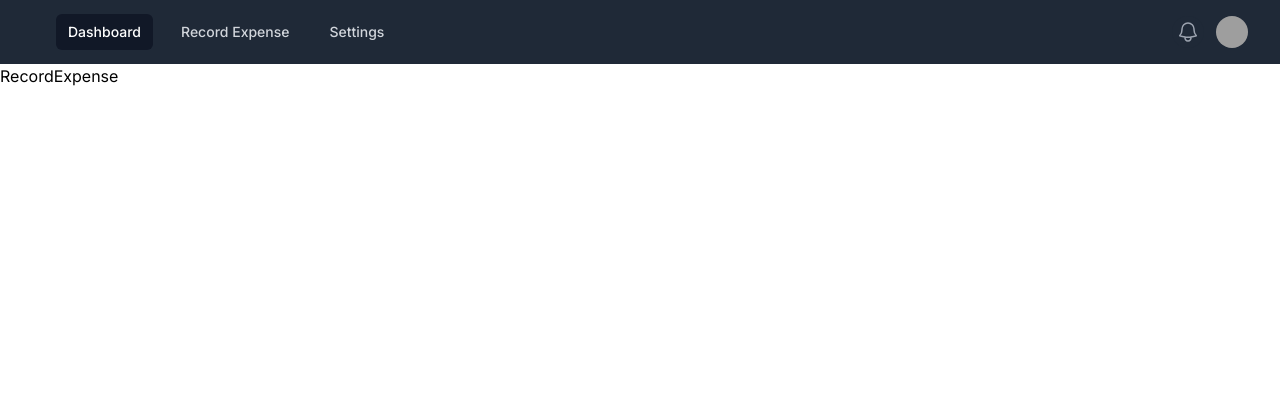
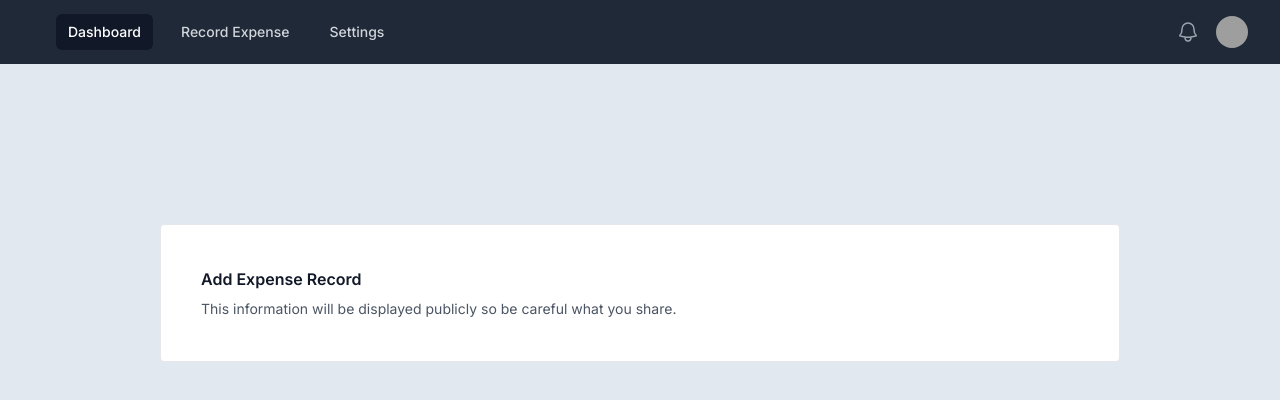
Before and after one commit to andychowhh/expense-tracker, a Next.js app in the folder web/: page /record-expense in a window 1280 px wide. Shown: the top 400 px of the page. Built offline with nearby package versions, Linux system fonts and the light colour scheme; grey boxes are pictures that could not be loaded.

Commit message:
Create Basic Layout for the form

```diff
--- a/web/app/record-expense/page.tsx
+++ b/web/app/record-expense/page.tsx
@@ -1,9 +1,19 @@
-import React from 'react'
+import React from "react";
 
 const RecordExpense = () => {
   return (
-    <div>RecordExpense</div>
-  )
-}
+    <div className="h-screen p-40 bg-slate-200">
+      <div className="border rounded bg-white p-10">
+        <h2 className="text-base font-semibold leading-7 text-gray-900">
+          Add Expense Record
+        </h2>
+        <p className="mt-1 text-sm leading-6 text-gray-600">
+          This information will be displayed publicly so be careful what you
+          share.
+        </p>
+      </div>
+    </div>
+  );
+};
 
-export default RecordExpense
+export default RecordExpense;
```
